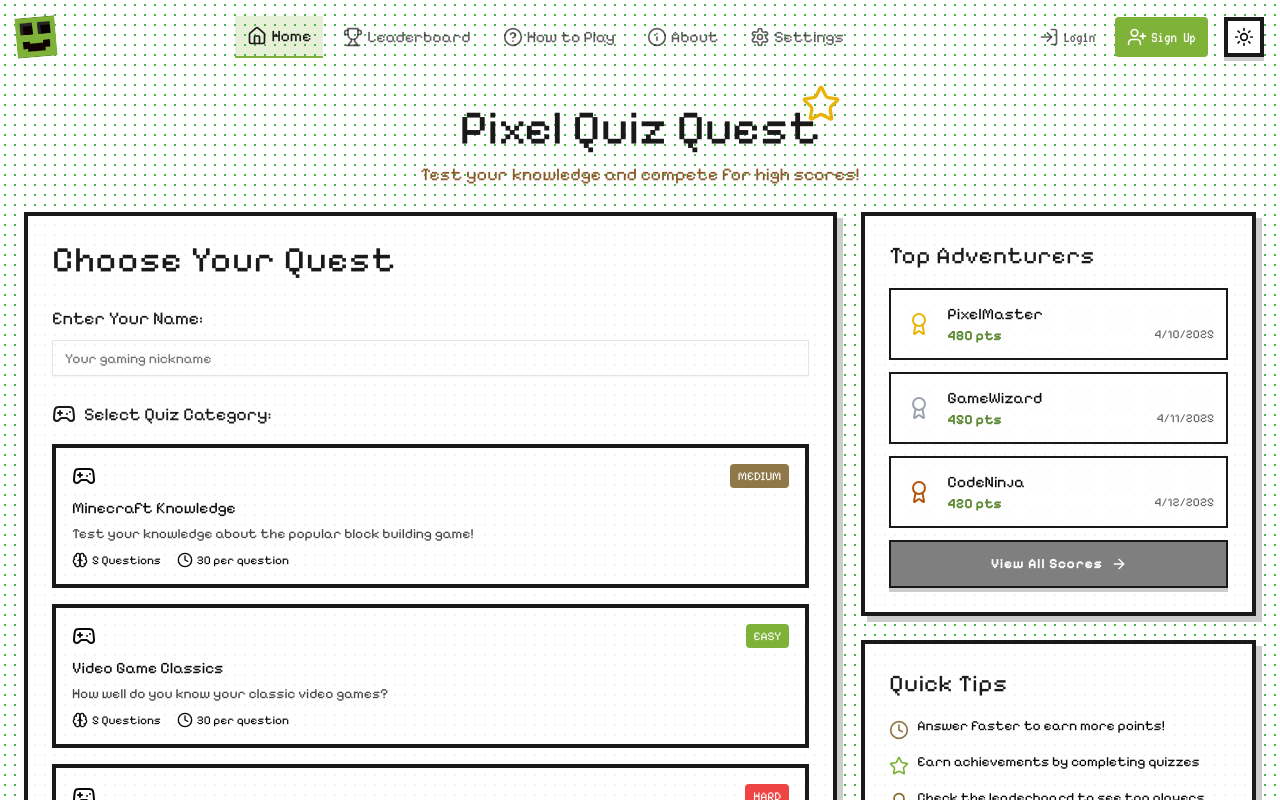
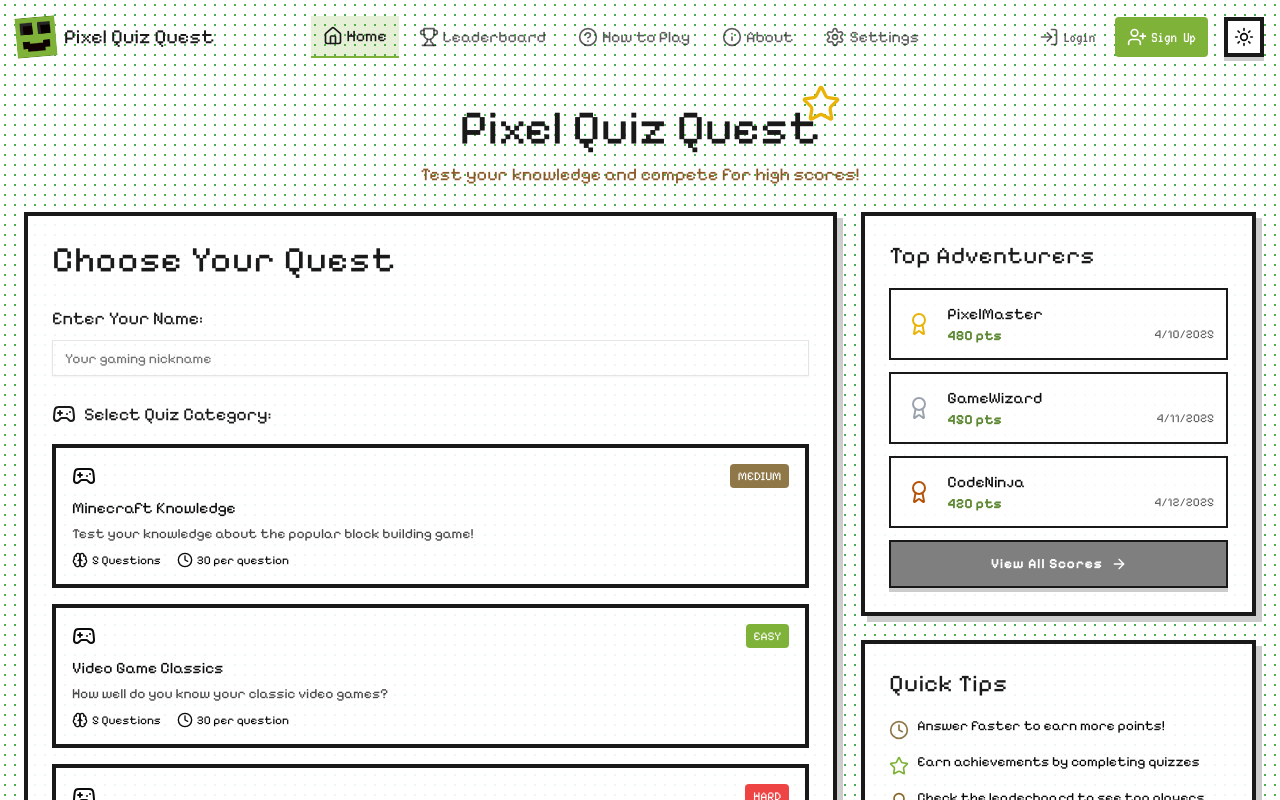
Before and after one commit to Spikree/Pixel-Quiz, a React (Vite) app: page / in a window 1280 px wide. Shown: the top 800 px of the page. Built offline with nearby package versions, Linux system fonts and the light colour scheme.

Commit message:
commenting the app name had a major flaw in the ui, fixed it

```diff
--- a/src/components/NavBar.tsx
+++ b/src/components/NavBar.tsx
@@ -84,9 +84,9 @@ const NavBar = () => {
               alt=""
             />
           </motion.div>
-          {/* <span onClick={handleNavLinkClick} className="font-pixelify text-lg md:text-xl text-pixel-black hidden  lg:inline">
+          <span onClick={handleNavLinkClick} className="font-pixelify text-lg md:text-xl text-pixel-black hidden  lg:inline">
             Pixel Quiz Quest
-          </span> */}
+          </span>
         </Link>
 
         {/* Desktop menu */}
```
